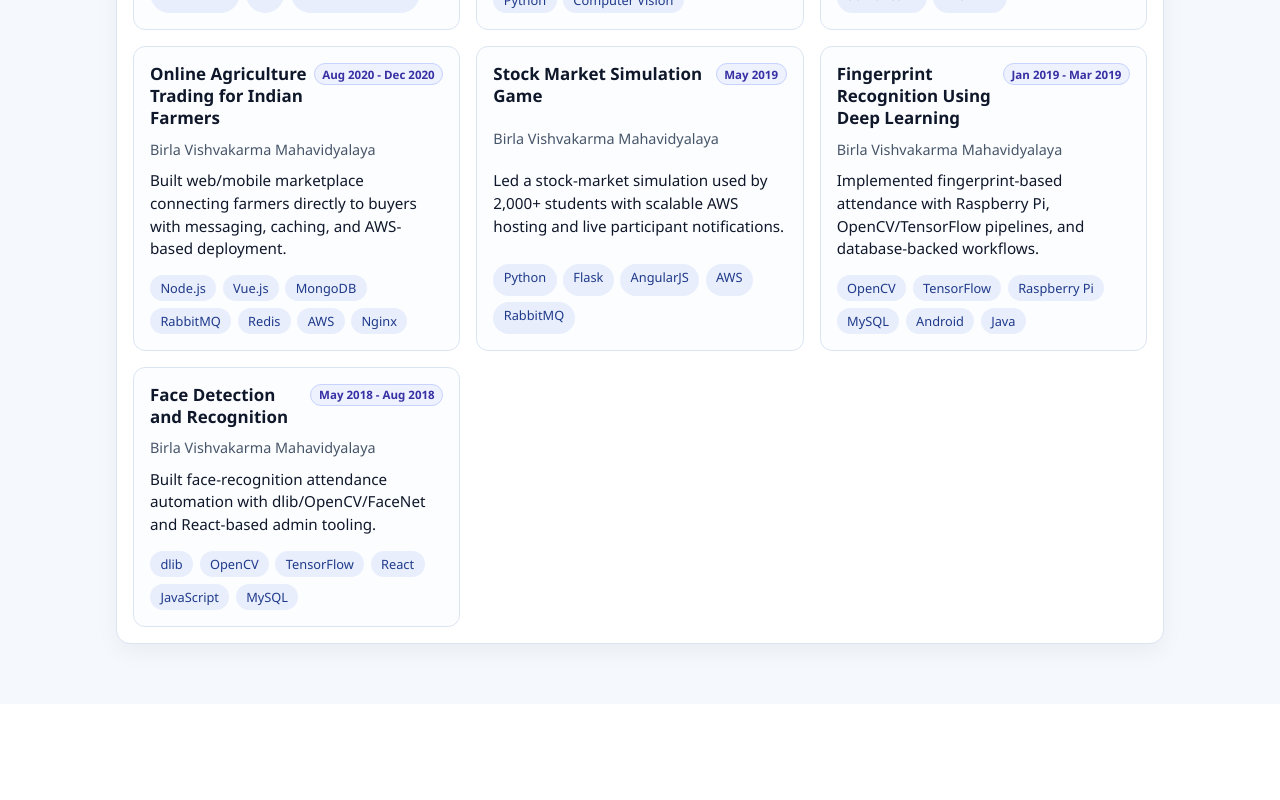
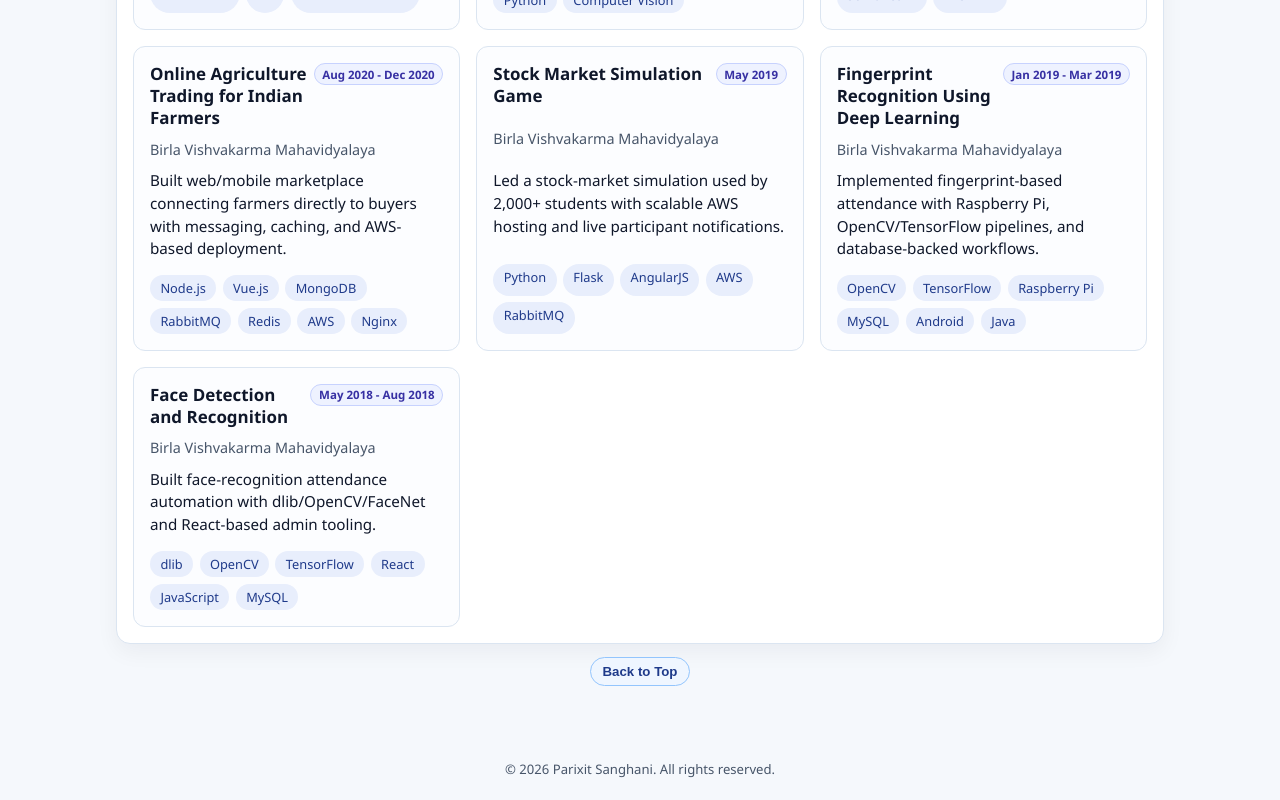
Before and after one commit to Parixit1999/parixit-sanghani, a React (Create React App) app: page / in a window 1280 px wide. Shown: the part 2541-3341 px from the top of the page. Before the commit the page ends 3245 px from the top, so only its background shows below. Built offline with nearby package versions, Linux system fonts and the light colour scheme.

Commit message:
Add MIT License and update README; enhance footer and add back-to-top button

```diff
--- a/src/App.css
+++ b/src/App.css
@@ -10,3 +10,10 @@
   color: var(--text-primary);
   padding-bottom: 2.5rem;
 }
+
+.site-footer {
+  padding: 0.9rem 1rem 1.35rem;
+  text-align: center;
+  color: var(--text-muted);
+  font-size: 0.82rem;
+}
--- a/src/App.tsx
+++ b/src/App.tsx
@@ -10,6 +10,9 @@ function App() {
       <div className="App">
         <Profile />
       </div>
+      <footer className="site-footer">
+        © {new Date().getFullYear()} Parixit Sanghani. All rights reserved.
+      </footer>
     </div>
   );
 }
--- a/src/components/profile/Profile.css
+++ b/src/components/profile/Profile.css
@@ -35,6 +35,27 @@
     margin-top: 1.1rem;
 }
 
+.back-to-top-wrap {
+    display: flex;
+    justify-content: center;
+    margin-top: 0.85rem;
+}
+
+.back-to-top-button {
+    border: 1px solid #93c5fd;
+    border-radius: 999px;
+    background-color: #eff6ff;
+    color: #1e3a8a;
+    font-size: 0.83rem;
+    font-weight: 600;
+    padding: 0.36rem 0.72rem;
+    cursor: pointer;
+}
+
+.back-to-top-button:hover {
+    background-color: #dbeafe;
+}
+
 @media (max-width: 768px) {
     .profile {
         padding: 0.9rem;
--- a/src/components/profile/Profile.tsx
+++ b/src/components/profile/Profile.tsx
@@ -14,6 +14,10 @@ const CREST_DATA_SYSTEMS = "- Delivered full-stack log ingestion and ETL pipelin
 const CREST_DATA_SYSTEMS_INTERN = "- Built Sophos-Kaseya integration features for cloud-based monitoring workflows.\n- Contributed to internal HRMS product development with React, GraphQL, FastAPI, and Python.\n- Supported end-to-end implementation, testing, and delivery across frontend and backend layers."
 
 const Profile: React.FC = () => {
+    const handleBackToTop = () => {
+        window.scrollTo({ top: 0, behavior: 'smooth' });
+    };
+
     return (
         <div className="profile">
             <div className="profile-layout">
@@ -51,6 +55,11 @@ const Profile: React.FC = () => {
                 <h2 className="section-title">Projects</h2>
                 <Projects />
             </section>
+            <div className="back-to-top-wrap">
+                <button type="button" className="back-to-top-button" onClick={handleBackToTop}>
+                    Back to Top
+                </button>
+            </div>
         </div>
     );
 };
```
Also changed, not shown: 2 other files (tests, documents, lock files or other folders).
